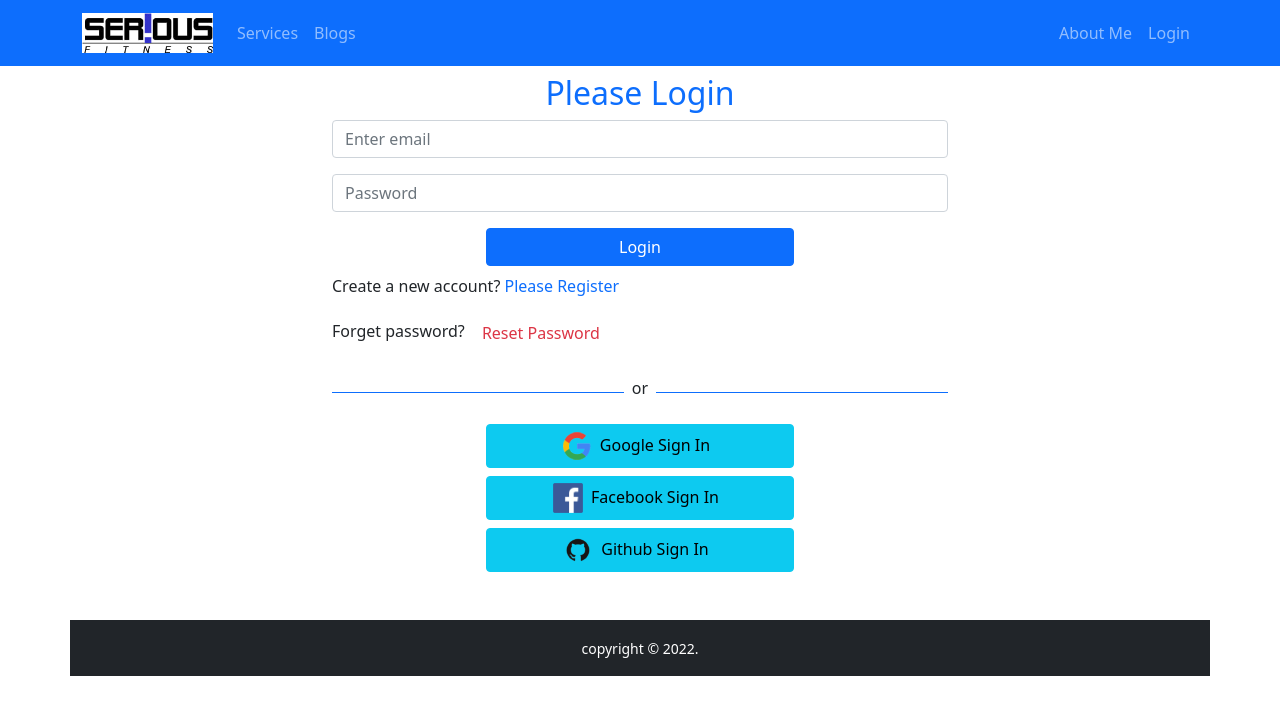
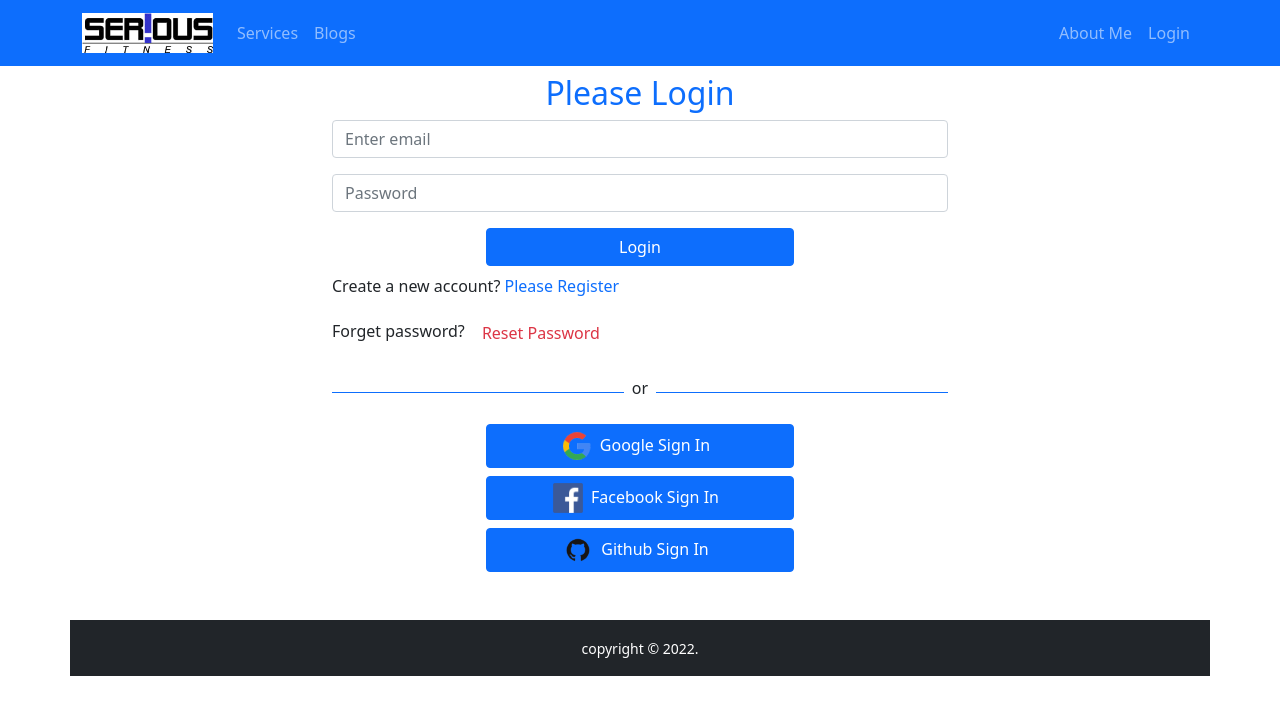
Before and after one commit to marufbillah57/serious-fitness, a React (Create React App) app: page /login in a window 1280 px wide. Shown: the top 714 px of the page. Built offline with nearby package versions, Linux system fonts and the light colour scheme; no server answers.

Commit message:
checkout page create

```diff
--- a/src/Pages/Login/SocialLogin/SocialLogin.js
+++ b/src/Pages/Login/SocialLogin/SocialLogin.js
@@ -19,7 +19,6 @@ const SocialLogin = () => {
 
     if (error || error1) {
         errorElement = <p className='text-danger'>Error: {error?.message} {error1?.message}</p>
-
     }
 
     if (user || user1) {
@@ -39,18 +38,18 @@ const SocialLogin = () => {
             <div>
                 <button
                     onClick={() => signInWithGoogle()}
-                    className='btn btn-info d-block w-50 mx-auto my-2'>
+                    className='btn btn-primary d-block w-50 mx-auto my-2'>
                     <img style={{ height: '30px' }} src={google} alt="" />
                     <span className='px-2'>Google Sign In</span>
                 </button>
                 <button
-                    className='btn btn-info d-block w-50 mx-auto my-2'>
+                    className='btn btn-primary d-block w-50 mx-auto my-2'>
                     <img style={{ height: '30px' }} src={facebook} alt="" />
                     <span className='px-2'>Facebook Sign In</span>
                 </button>
                 <button
                 onClick={() => signInWithGithub()}
-                className='btn btn-info d-block w-50 mx-auto'>
+                className='btn btn-primary d-block w-50 mx-auto'>
                     <img style={{ height: '30px' }} src={github} alt="" />
                     <span className='px-2'>Github Sign In</span>
                 </button>
```
Also changed, not shown: firebase.json (added), 2 other files (tests, documents, lock files or other folders).
